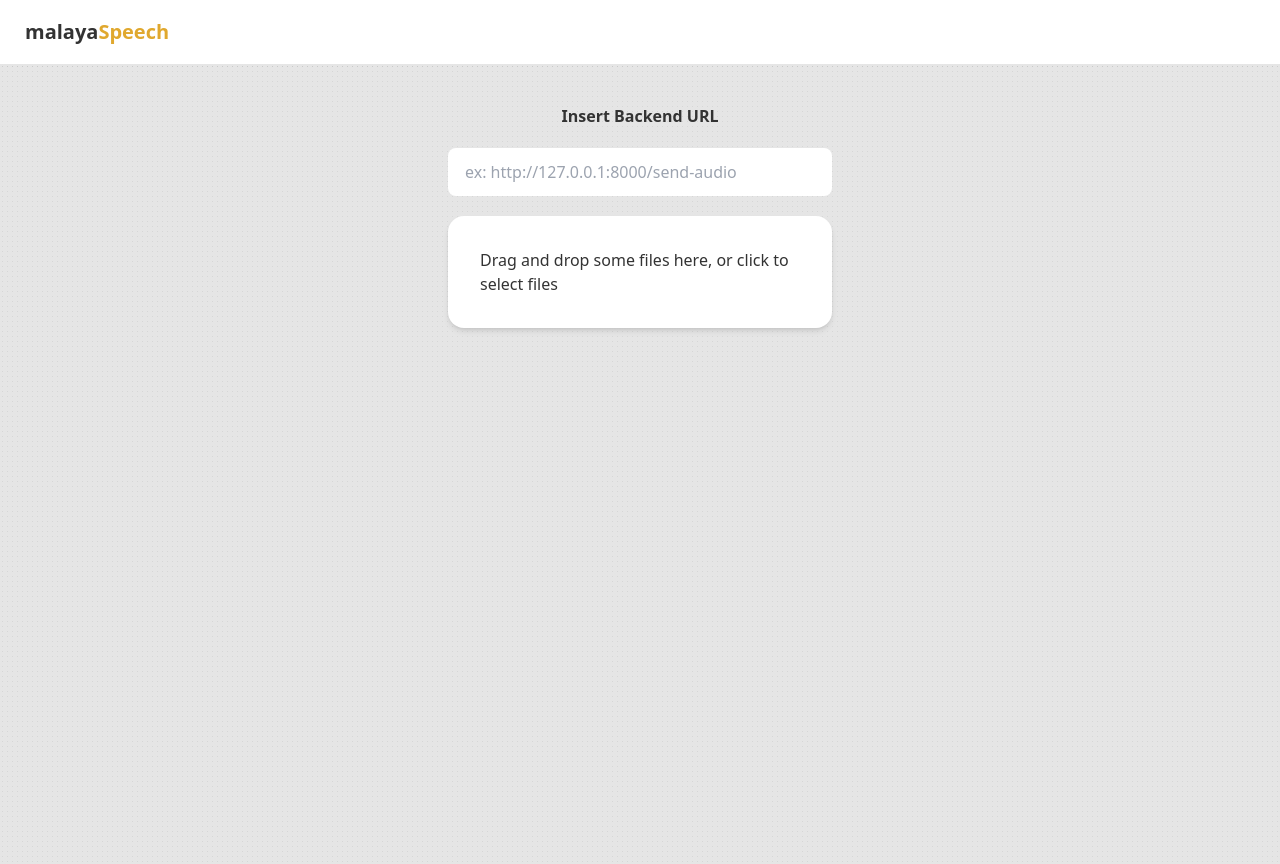
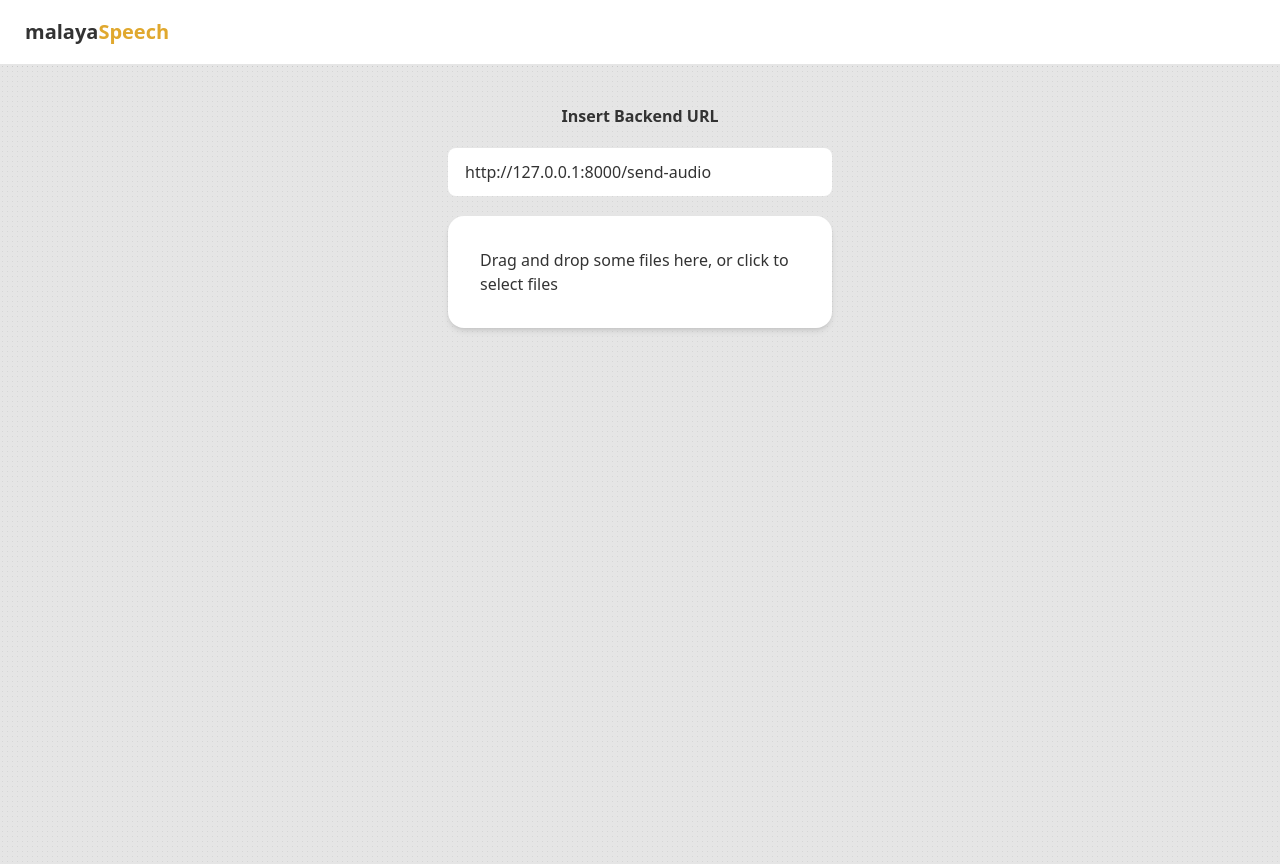
Before and after one commit to nightmunch/fronttoback-file-upload, a Next.js app: page /speech in a window 1280 px wide. Built offline with nearby package versions, Linux system fonts and the light colour scheme.

Commit message:
input backend url

```diff
--- a/src/pages/speech.tsx
+++ b/src/pages/speech.tsx
@@ -4,7 +4,7 @@
 import Layout from "./layout";
 
 const Speech: NextPage = () => {
-    const [url] = useState("http://127.0.0.1:8000/send-audio");
+    const [url, setUrl] = useState("http://127.0.0.1:8000/send-audio");
     return (
         <Layout>
             <div className="polkadot min-h-screen">
@@ -14,6 +14,8 @@
                         type="text"
                         placeholder="ex: http://127.0.0.1:8000/send-audio"
                         className="input w-96"
+                        onChange={(e) => setUrl(e.target.value)}
+                        value={url}
                     />
                     <Dropzone requestURL={url} />
                 </div>
```
